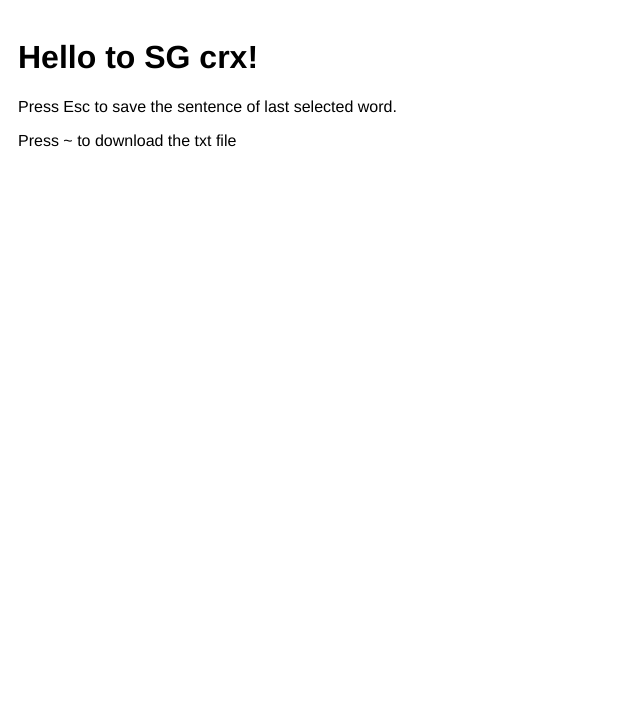
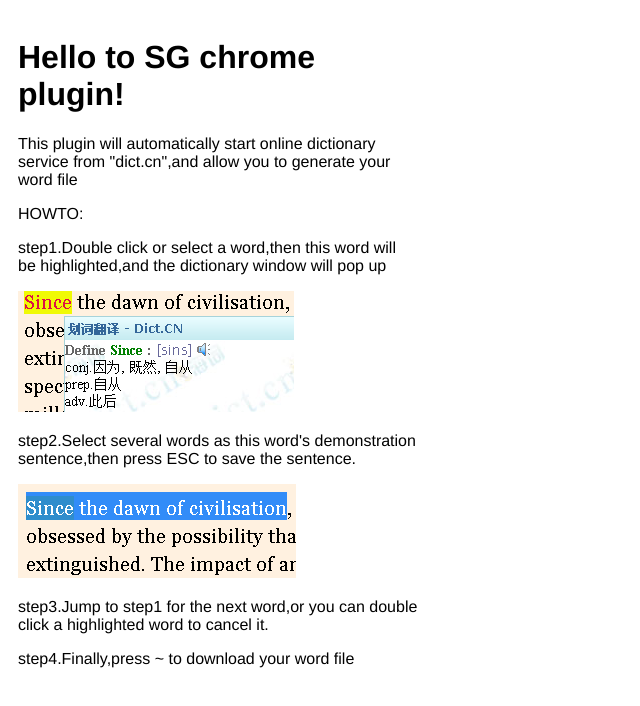
Before and after one commit to orochigalois/SGcrx, a browser extension: page src/browser_action.html in a window 1280 px wide. Shown: the whole page, without its empty margins (0-640 px from the left). Drawn offline with Linux system fonts and the light colour scheme.

Commit message:
update guideline

```diff
--- a/src/browser_action.html
+++ b/src/browser_action.html
@@ -12,7 +12,13 @@
 </style>
 
 <div id="mainPopup">
-<h1>Hello to SG crx!</h1>
-<p>Press Esc to save the sentence of last selected word.</p>
-<p>Press ~ to download the txt file</p>
+<h1>Hello to SG chrome plugin!</h1>
+<p>This plugin will automatically start online dictionary service from "dict.cn",and allow you to generate your word file</p>
+<p>HOWTO:</p>
+<p>step1.Double click or select a word,then this word will be highlighted,and the dictionary window will pop up</p>
+<img src='d1.png'></img>
+<p>step2.Select several words as this word's demonstration sentence,then press ESC to save the sentence.</p>
+<img src='d2.png'></img>
+<p>step3.Jump to step1 for the next word,or you can double click a highlighted word to cancel it.</p>
+<p>step4.Finally,press ~ to download your word file</p>
 </div>
```
Also changed, not shown: src/d1.png (added), src/d2.png (added).
